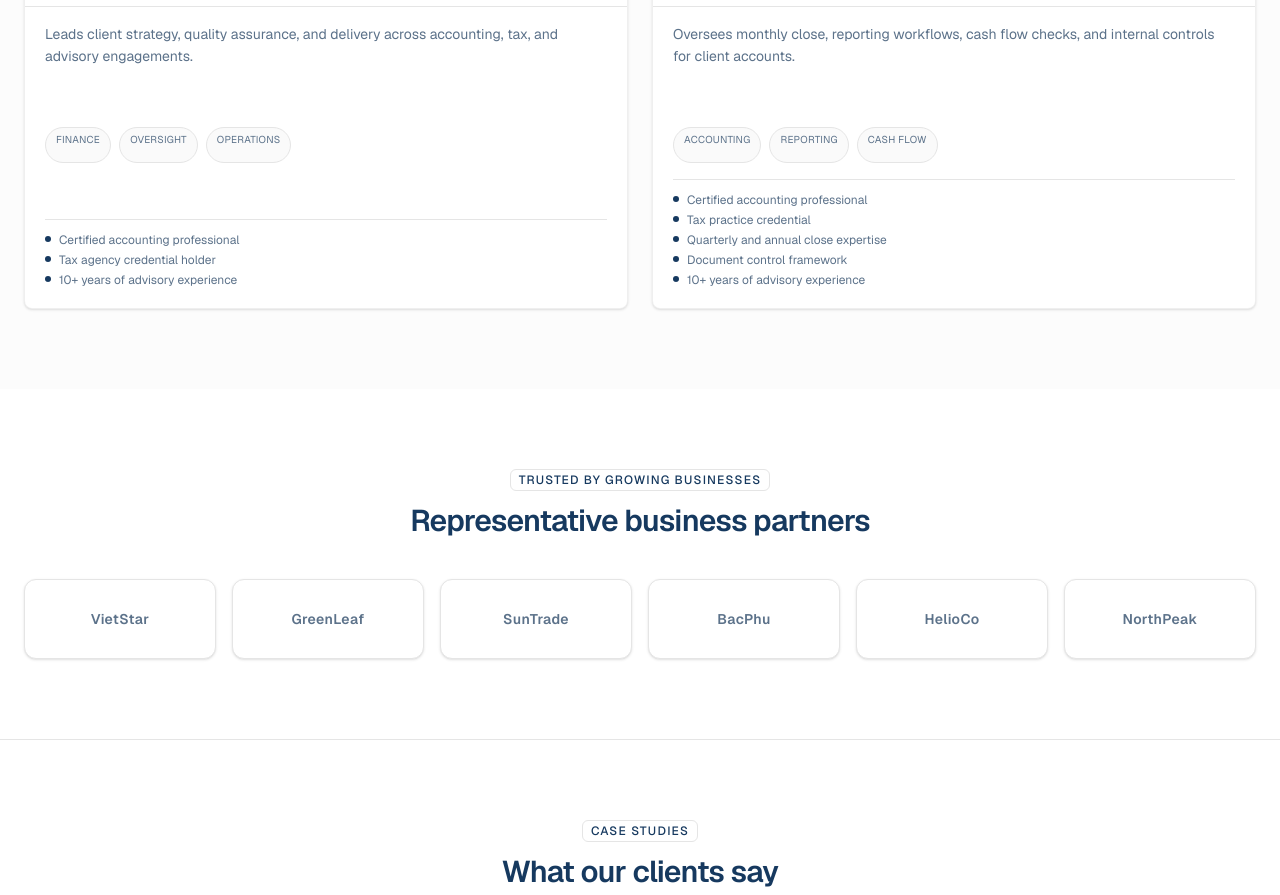
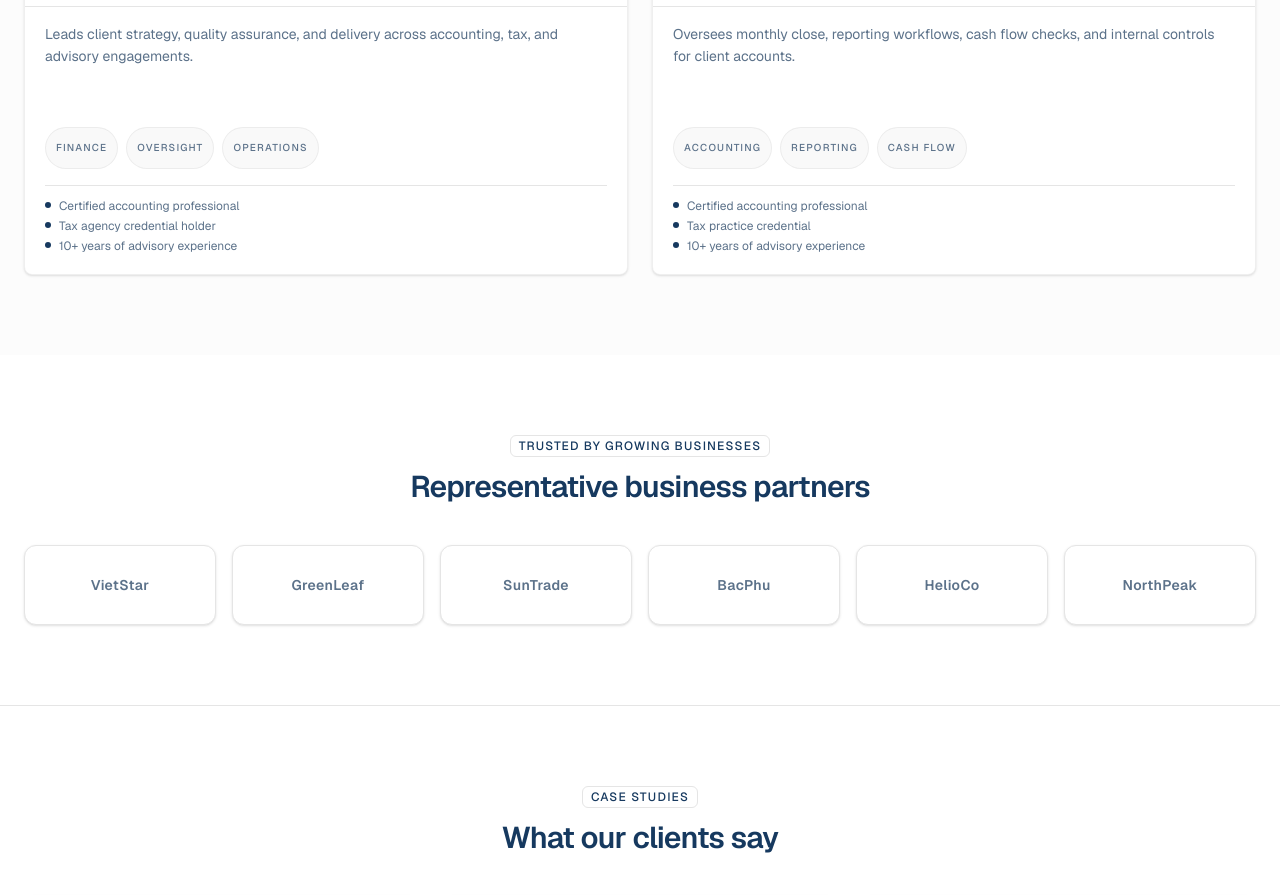
Before and after one commit to meccar/taf-domain, a Next.js app: page /about in a window 1280 px wide. Shown: the part 2260-3155 px from the top of the page. Built offline with nearby package versions, Linux system fonts and the light colour scheme; no server answers.

Commit message:
fix: update About page styling and remove outdated credentials from translations

```diff
--- a/app/about/page.tsx
+++ b/app/about/page.tsx
@@ -194,11 +194,11 @@ export default async function About() {
                       <p className="min-h-[88px] text-sm leading-relaxed text-muted-foreground text-left">
                         {summary}
                       </p>
-                      <div className="flex min-h-[36px] flex-wrap gap-2">
+                      <div className="flex min-h-[42px] flex-wrap gap-2">
                         {specialties.map((item) => (
                           <span
                             key={item}
-                            className="rounded-full border border-border bg-muted/50 px-2.5 py-1 text-[10px] uppercase tracking-wide text-muted-foreground"
+                            className="inline-flex items-center rounded-full border border-border/70 bg-muted/60 px-2.5 py-1 text-[10px] font-medium uppercase tracking-[0.12em] text-muted-foreground"
                           >
                             {item}
                           </span>
--- a/messages/en.json
+++ b/messages/en.json
@@ -449,8 +449,6 @@
           "credentials": [
             "Certified accounting professional",
             "Tax practice credential",
-            "Quarterly and annual close expertise",
-            "Document control framework",
             "10+ years of advisory experience"
           ]
         }
```
Also changed, not shown: messages/vi.json.
